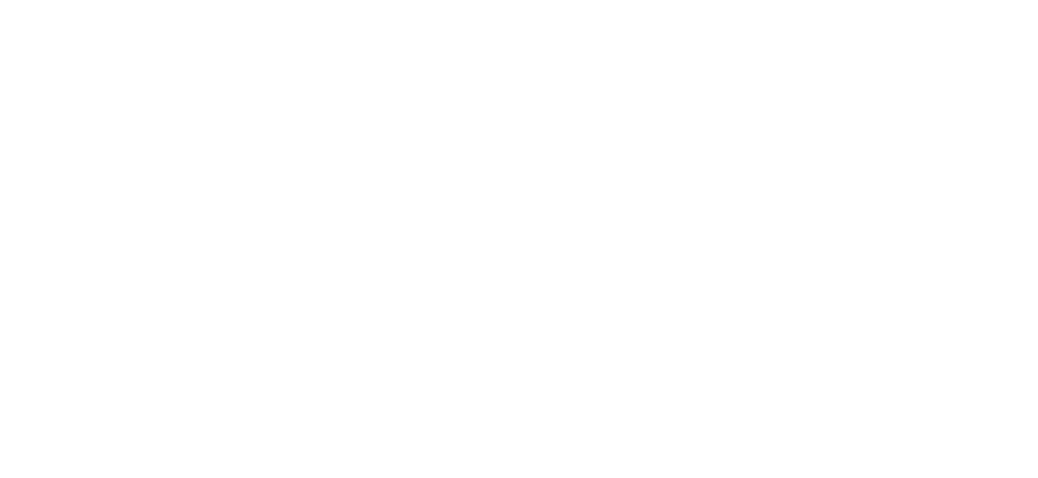
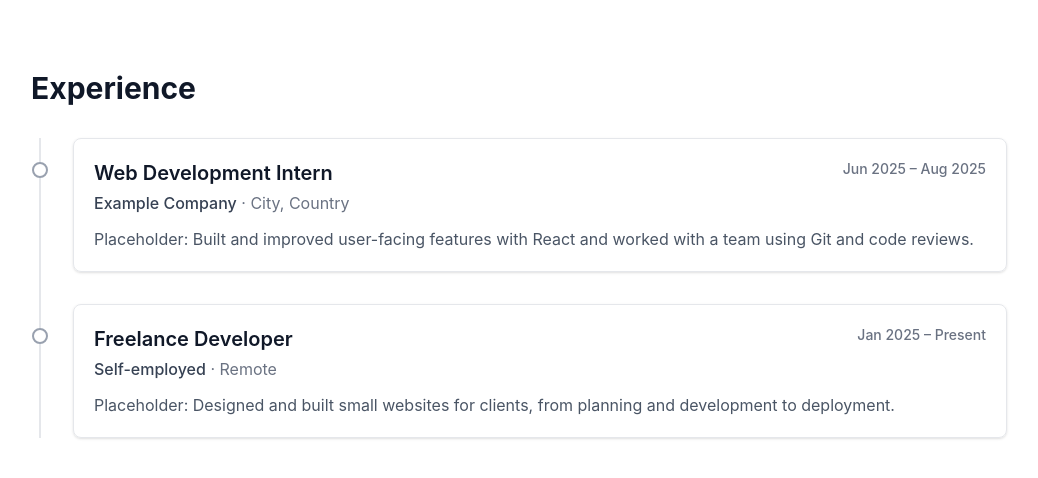
Before and after one commit to Simranjaswal123/Portfolio, a React (Vite) app in the folder frontend/: page / in a window 1280 px wide. Shown: the part 1631-2109 px from the top of the page, without its empty margins (121-1159 px from the left). Before the commit the page ends 1621 px from the top, so only its background shows below. Built offline with nearby package versions, Linux system fonts and the light colour scheme; no server answers.

Commit message:
Add experience section

```diff
--- a/frontend/src/App.jsx
+++ b/frontend/src/App.jsx
@@ -2,6 +2,7 @@
 import Hero from './components/Hero.jsx'
 import About from './components/About.jsx'
 import Skills from './components/Skills.jsx'
+import Experience from './components/Experience.jsx'
 import Home from './pages/Home.jsx'
 
 function App() {
@@ -12,6 +13,7 @@
       <About />
       <Skills />
       <Home />
+      <Experience />
     </>
   )
 }
--- /dev/null
+++ b/frontend/src/components/Experience.jsx
@@ -0,0 +1,68 @@
+// TEMPORARY placeholder data so we can build the UI.
+// This will later be replaced with real data from the backend/database.
+const experiences = [
+  {
+    id: 1,
+    role: 'Web Development Intern',
+    company: 'Example Company',
+    location: 'City, Country',
+    startDate: 'Jun 2025',
+    endDate: 'Aug 2025',
+    description:
+      'Placeholder: Built and improved user-facing features with React and worked with a team using Git and code reviews.',
+  },
+  {
+    id: 2,
+    role: 'Freelance Developer',
+    company: 'Self-employed',
+    location: 'Remote',
+    startDate: 'Jan 2025',
+    endDate: 'Present',
+    description:
+      'Placeholder: Designed and built small websites for clients, from planning and development to deployment.',
+  },
+]
+
+function Experience() {
+  return (
+    <section id="experience" className="bg-white">
+      <div className="mx-auto max-w-5xl px-6 py-16 sm:py-20">
+        <h2 className="text-center text-3xl font-bold text-gray-900 sm:text-left">
+          Experience
+        </h2>
+
+        {/* The left border is the timeline line; each dot marks one entry. */}
+        <ol className="mt-8 ml-2 space-y-8 border-l-2 border-gray-200">
+          {experiences.map((item) => (
+            <li key={item.id} className="relative pl-6 sm:pl-8">
+              <span className="absolute top-6 -left-[9px] h-4 w-4 rounded-full border-2 border-gray-400 bg-white" />
+
+              <div className="rounded-lg border border-gray-200 p-5 shadow-sm hover:border-gray-400 hover:shadow-md">
+                <div className="flex flex-col gap-1 sm:flex-row sm:items-start sm:justify-between">
+                  <h3 className="text-xl font-semibold text-gray-900">
+                    {item.role}
+                  </h3>
+                  <p className="text-sm font-medium text-gray-500">
+                    {item.startDate} – {item.endDate}
+                  </p>
+                </div>
+
+                <p className="mt-1 font-medium text-gray-700">
+                  {item.company}
+                  <span className="font-normal text-gray-500">
+                    {' '}
+                    · {item.location}
+                  </span>
+                </p>
+
+                <p className="mt-3 text-gray-600">{item.description}</p>
+              </div>
+            </li>
+          ))}
+        </ol>
+      </div>
+    </section>
+  )
+}
+
+export default Experience
```
